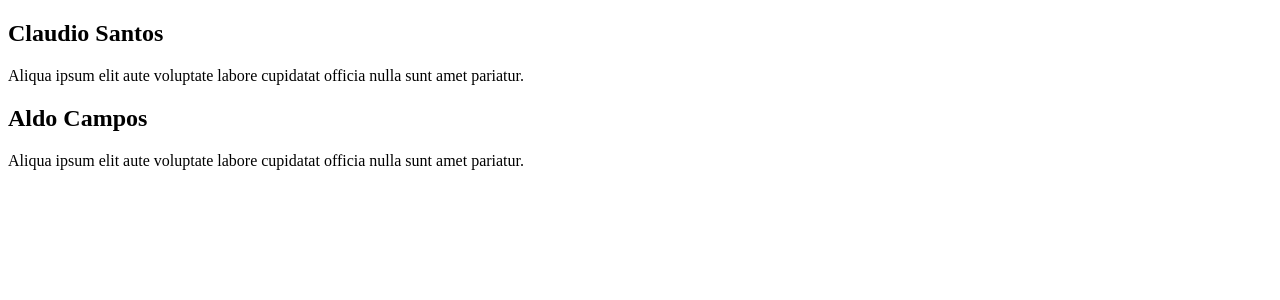
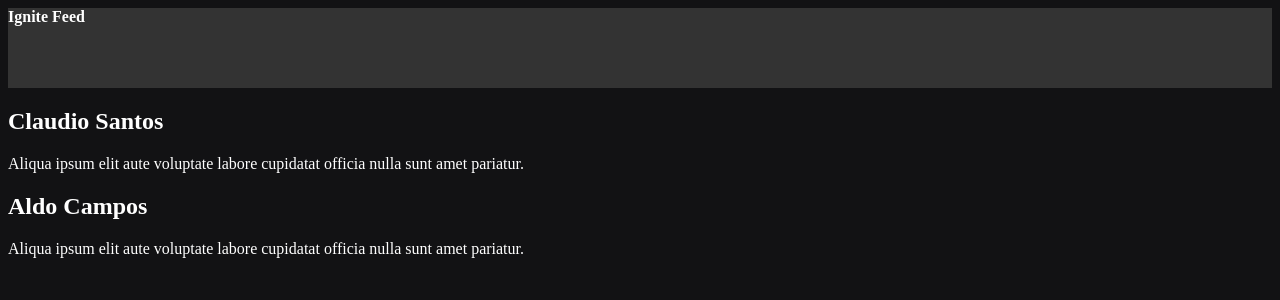
Before and after one commit to claudiojsantos/nodejs-rocketseat, a React (Vite) app in the folder 01-fundamentos-reactjs/: page / in a window 1280 px wide. Shown: the top 300 px of the page. Built offline with nearby package versions, Linux system fonts and the light colour scheme.

Commit message:
css module

```diff
--- a/01-fundamentos-reactjs/src/App.jsx
+++ b/01-fundamentos-reactjs/src/App.jsx
@@ -1,8 +1,13 @@
+import { Header } from './components/Header'
 import Post from './Post'
+
+import './styles.css'
 
 function App() {
   return (
     <div>
+      <Header />
+
       <Post
         author="Claudio Santos"
         description="Aliqua ipsum elit aute voluptate labore cupidatat officia nulla sunt amet pariatur."
--- /dev/null
+++ b/01-fundamentos-reactjs/src/components/Header.jsx
@@ -0,0 +1,9 @@
+import styles from './Header.module.css';
+
+export function Header() {
+  return(
+    <header className={styles.header}>
+      <strong>Ignite Feed</strong>
+    </header>
+  )
+}
--- /dev/null
+++ b/01-fundamentos-reactjs/src/components/Header.module.css
@@ -0,0 +1,4 @@
+.header {
+  background: #333;
+  height: 80px;
+}
--- /dev/null
+++ b/01-fundamentos-reactjs/src/styles.css
@@ -0,0 +1,4 @@
+body {
+  background: #121214;
+  color: #fff;
+}
```
